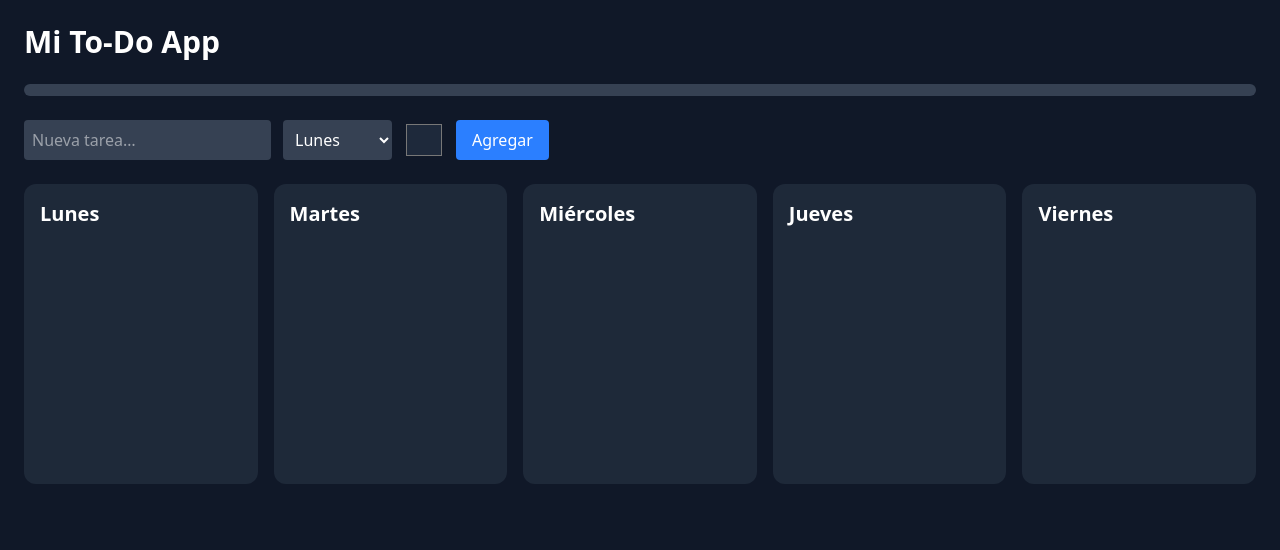
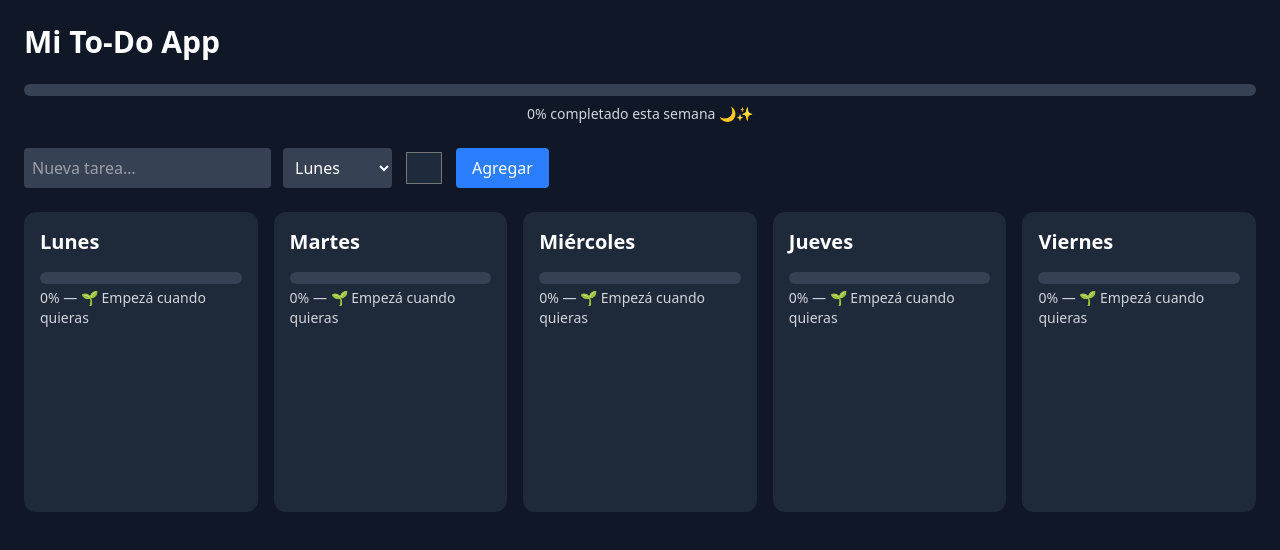
Before and after one commit to MikaelaEstefan/my-todo-app, a React (Vite) app: page / in a window 1280 px wide. Shown: the top 550 px of the page. Built offline with nearby package versions, Linux system fonts and the light colour scheme.

Commit message:
weekly progress bar + daily progress bar

```diff
--- a/src/components/DayColumn.jsx
+++ b/src/components/DayColumn.jsx
@@ -4,10 +4,35 @@ import { useTasksStore } from "../context/useTasksStore";
 
 export default function DayColumn({ day }) {
   const tasks = useTasksStore((state) => state.tasks[day] || []);
+  const getDayProgress = useTasksStore((state) => state.getDayProgress);
+
+  const progress = getDayProgress(day);
+
+  const getLabel = (p) => {
+    if (p === 0) return "🌱 Empezá cuando quieras";
+    if (p < 30) return "✨ Buen comienzo";
+    if (p < 60) return "🌸 Vas muy bien";
+    if (p < 90) return "🌿 ¡Gran ritmo!";
+    if (p < 100) return "🌼 ¡Casi completo!";
+    return "🏆 Día completado, felicitaciones!";
+  };
 
   return (
     <div className="bg-gray-800 p-4 rounded-xl h-full min-h-[300px]">
       <h2 className="text-xl font-semibold mb-4">{day}</h2>
+
+      <div className="mb-3">
+        <div className="w-full bg-gray-700 rounded-full h-3 overflow-hidden">
+          <div
+            className="bg-pink-400 h-3 transition-all"
+            style={{ width: `${progress}%` }}
+          ></div>
+        </div>
+
+        <p className="text-sm mt-1 text-gray-300">
+          {progress}% — {getLabel(progress)}
+        </p>
+      </div>
 
       <div className="flex flex-col gap-3">
         {tasks.map((task) => (
--- a/src/components/ProgressBar.jsx
+++ b/src/components/ProgressBar.jsx
@@ -2,14 +2,24 @@ import React from "react";
 import { useTasksStore } from "../context/useTasksStore";
 
 export default function ProgressBar() {
-  const progress = useTasksStore((state) => state.progress);
+
+  const tasks = useTasksStore((state) => state.tasks);
+  const getProgress = useTasksStore((state) => state.getProgress);
+
+  const progress = getProgress();
 
   return (
-    <div className="w-full bg-gray-700 h-3 rounded-xl overflow-hidden">
-      <div
-        className="bg-green-400 h-full transition-all"
-        style={{ width: `${progress}%` }}
-      ></div>
+    <div className="flex flex-col items-center w-full">
+      <div className="w-full bg-gray-700 h-3 rounded-xl overflow-hidden">
+        <div
+          className="bg-green-400 h-full transition-all duration-300"
+          style={{ width: `${progress}%` }}
+        ></div>
+      </div>
+
+      <p className="text-gray-300 mt-2 text-sm text-center">
+        {progress}% completado esta semana 🌙✨
+      </p>
     </div>
   );
 }
--- a/src/components/TaskCard.jsx
+++ b/src/components/TaskCard.jsx
@@ -0,0 +1,8 @@
+const toggleTask = useTasksStore((state) => state.toggleTask);
+
+<div
+  onClick={() => toggleTask(task.id)}
+  className="cursor-pointer p-2 rounded-xl"
+>
+  {task.text}
+</div>
--- a/src/context/useTasksStore.js
+++ b/src/context/useTasksStore.js
@@ -2,7 +2,7 @@
 import { create } from "zustand";
 import { nanoid } from "nanoid";
 
-export const useTasksStore = create((set) => ({
+export const useTasksStore = create((set, get) => ({
   tasks: {
     Lunes: [],
     Martes: [],
@@ -11,7 +11,6 @@ export const useTasksStore = create((set) => ({
     Viernes: [],
   },
 
-  // ahora incluye el día correctamente
   addTask: (day, text, color) =>
     set((state) => {
       const newTask = {
@@ -42,5 +41,24 @@ export const useTasksStore = create((set) => ({
       return { tasks: updated };
     }),
 
-  progress: 0,
+  getProgress: () => {
+    const tasks = get().tasks;
+    const allTasks = Object.values(tasks).flat();
+
+    if (allTasks.length === 0) return 0;
+
+    const completed = allTasks.filter((t) => t.completed).length;
+    return Math.round((completed / allTasks.length) * 100);
+  },
+
+  getDayProgress: (day) => {
+    const tasks = get().tasks;
+    const dayTasks = tasks[day];
+
+    if (dayTasks.length === 0) return 0;
+
+    const completed = dayTasks.filter((t) => t.completed).length;
+    return Math.round((completed / dayTasks.length) * 100);
+  },
+
 }));
```
